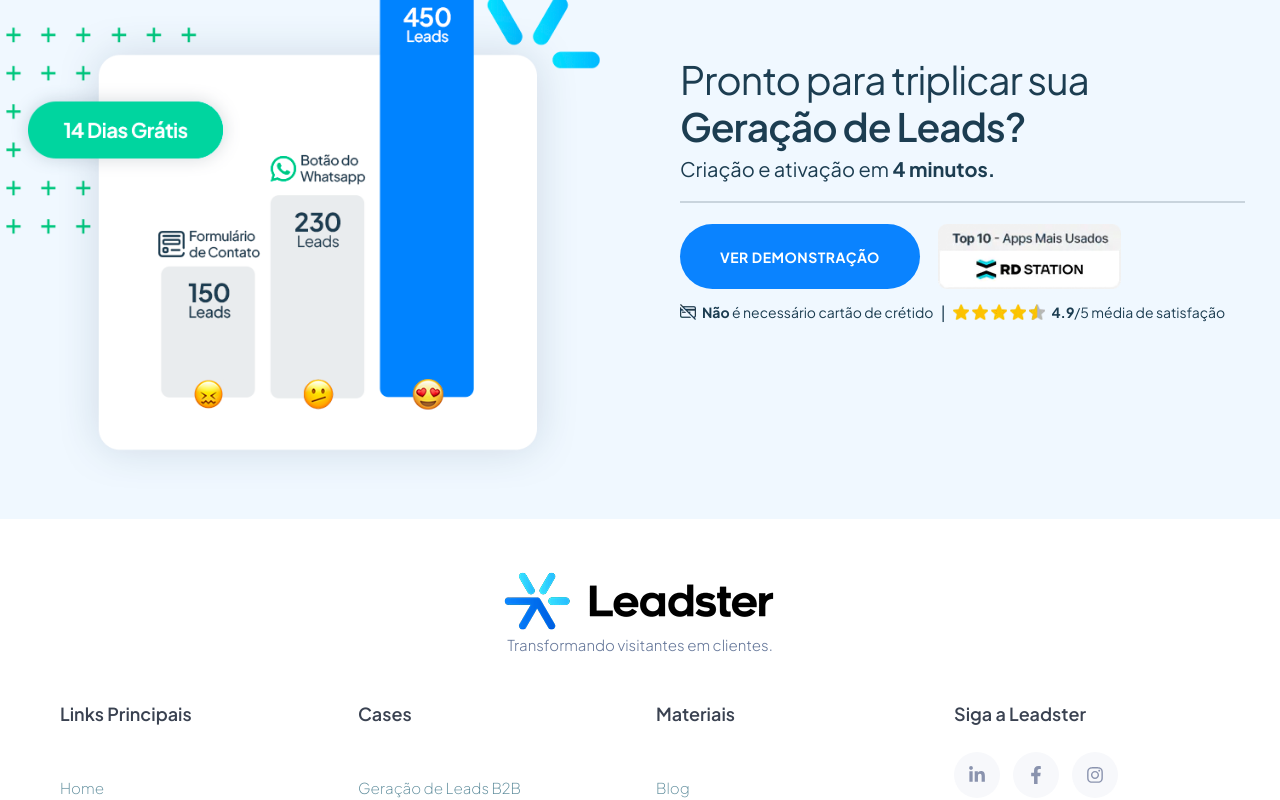
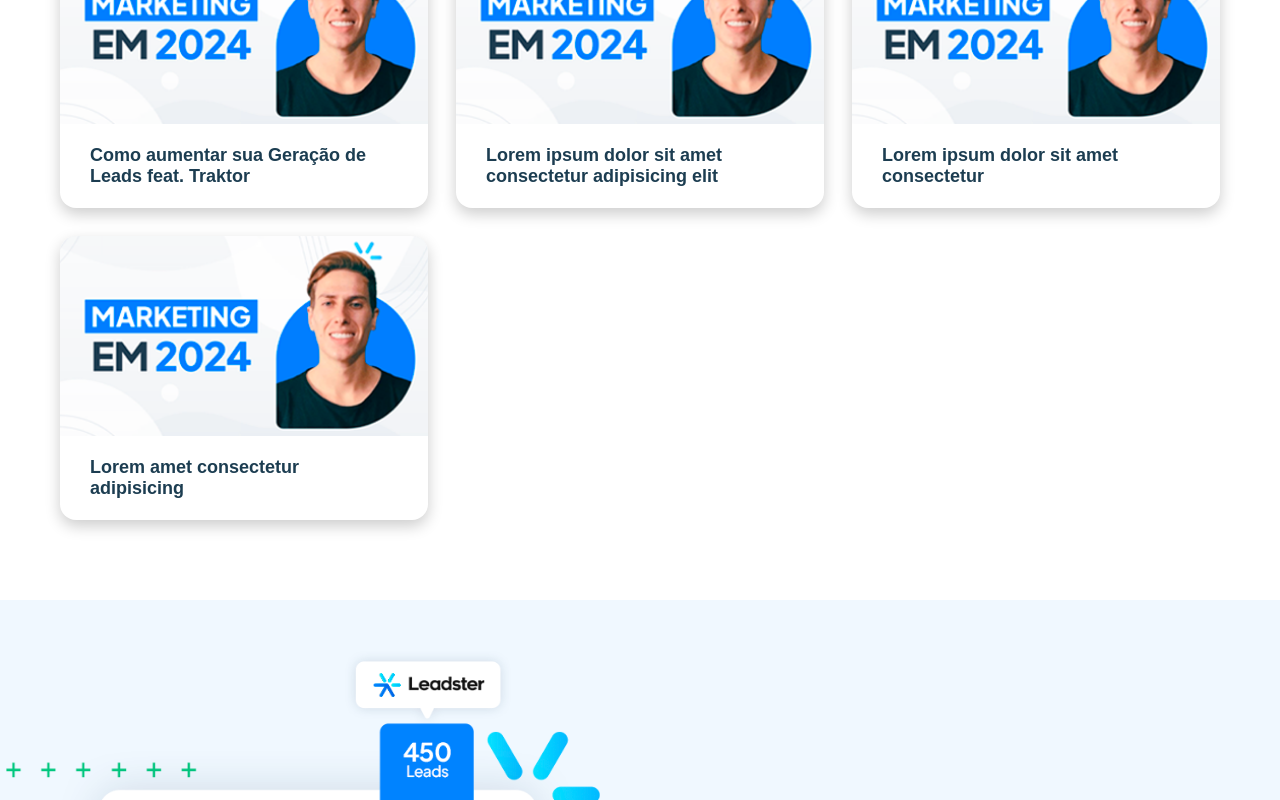
Before and after one commit to eduardodv/landing-page-videos, a Next.js app: page / in a window 1280 px wide. Shown: the part 879-1679 px from the top of the page. Built offline with nearby package versions, Linux system fonts and the light colour scheme.

Commit message:
Home | DVideoItem component done

```diff
--- /dev/null
+++ b/src/app/components/ListVideos/VideoItem/page.tsx
@@ -0,0 +1,28 @@
+'use client'
+
+import {
+  IconPLay,
+  ImageContainer,
+  ImageVideo,
+  Title,
+  VideoItemContainer,
+} from './styles'
+
+import playImage from '@/assets/icons/play.svg'
+
+interface VideoItemProps {
+  title: string
+  imageSrc: string
+}
+
+export function VideoItem({ title, imageSrc }: VideoItemProps) {
+  return (
+    <VideoItemContainer>
+      <ImageContainer>
+        <ImageVideo src={imageSrc} alt="" width={368} height={200} />
+        <IconPLay src={playImage} alt="" />
+      </ImageContainer>
+      <Title>{title}</Title>
+    </VideoItemContainer>
+  )
+}
--- /dev/null
+++ b/src/app/components/ListVideos/VideoItem/styles.ts
@@ -0,0 +1,81 @@
+import styled from 'styled-components'
+import Image from 'next/image'
+
+export const ImageContainer = styled.div`
+  height: 200px;
+  overflow: hidden;
+  position: relative;
+  background-color: ${(props) => props.theme.colors['gray-300']};
+
+  &:before {
+    content: '';
+    position: absolute;
+    top: 0;
+    left: 0;
+    right: 0;
+    bottom: 0;
+    z-index: 1;
+    opacity: 0;
+    background-color: ${(props) => props.theme.colors['blue-400']};
+    transition: all 0.3s ease;
+  }
+`
+
+export const ImageVideo = styled(Image)`
+  object-fit: cover;
+  width: 100%;
+  height: 100%;
+  transition: all 0.4s ease;
+`
+
+export const IconPLay = styled(Image)`
+  width: 75px;
+  height: 75px;
+  position: absolute;
+  top: 50%;
+  left: 50%;
+  transform: translate(-50%, -50%);
+  z-index: 2;
+  opacity: 0;
+  transition: all 0.2s ease;
+`
+
+export const Title = styled.h3`
+  height: 100%;
+  padding: 1.3125rem 1.875rem;
+  font-size: 18px;
+  font-weight: 600;
+  color: ${(props) => props.theme.colors['blue-800']};
+  transition: all 0.2s ease;
+`
+export const VideoItemContainer = styled.button`
+  width: 100%;
+  min-height: 260px;
+  border-radius: 16px;
+  text-align: left;
+  border: 0;
+  overflow: hidden;
+  cursor: pointer;
+  background-color: #fff;
+  box-shadow: 0 6px 15px rgba(0, 0, 0, 0.2);
+
+  &:hover {
+    ${ImageVideo} {
+      transform: scale(1.2);
+    }
+
+    ${Title} {
+      color: ${(props) => props.theme.colors['blue-400']};
+    }
+
+    ${ImageContainer} {
+      &:before {
+        opacity: 0.3;
+      }
+    }
+
+    ${IconPLay} {
+      opacity: 1;
+    }
+  }
+`
--- /dev/null
+++ b/src/app/components/ListVideos/page.tsx
@@ -0,0 +1,30 @@
+'use client'
+
+import { VideoItem } from './VideoItem/page'
+import { ErrorMessage, List, ListVideosContainer } from './styles'
+
+import data from '@/data/data.json'
+const { videos } = data
+
+export function ListVideos() {
+  return (
+    <ListVideosContainer>
+      <div className="container">
+        <List>
+          {videos.map((item) => {
+            return (
+              <VideoItem
+                key={item.id}
+                title={item.title}
+                imageSrc={item.image_src}
+              />
+            )
+          })}
+        </List>
+        {videos.length <= 0 && (
+          <ErrorMessage>Nenhum vídeo encontrato.</ErrorMessage>
+        )}
+      </div>
+    </ListVideosContainer>
+  )
+}
--- /dev/null
+++ b/src/app/components/ListVideos/styles.ts
@@ -0,0 +1,25 @@
+import styled from 'styled-components'
+
+export const ListVideosContainer = styled.section`
+  padding: 5rem 0;
+  color: ${(props) => props.theme.colors['blue-800']};
+`
+
+export const List = styled.div`
+  display: grid;
+  gap: 1.75rem;
+  grid-template-columns: repeat(3, 1fr);
+
+  @media (max-width: 575px) {
+    grid-template-columns: 1fr;
+  }
+
+  @media (min-width: 576px) and (max-width: 992px) {
+    grid-template-columns: repeat(2, 1fr);
+  }
+`
+
+export const ErrorMessage = styled.div`
+  text-align: center;
+  font-size: 1.2rem;
+`
--- a/src/app/page.tsx
+++ b/src/app/page.tsx
@@ -1,4 +1,5 @@
 import { TopBanner } from './components/TopBanner/page'
+import { ListVideos } from './components/ListVideos/page'
 import { DemoBanner } from './components/DemoBanner/page'
 
 export const metadata = {
@@ -11,7 +12,7 @@
   return (
     <main>
       <TopBanner />
-      <br />
+      <ListVideos />
       <DemoBanner />
     </main>
   )
--- a/src/data/data.json
+++ b/src/data/data.json
@@ -5,6 +5,28 @@
     "title_custom": "Mais Conversão",
     "subtitle": "Conheça as estratégias que <strong>mudaram o jogo</strong> e como aplicá-las no seu negócio"
   },
+  "videos": [
+    {
+      "id": 0,
+      "image_src": "/images/thumbnail.png",
+      "title": "Como aumentar sua Geração de Leads feat. Traktor"
+    },
+    {
+      "id": 1,
+      "image_src": "/images/thumbnail.png",
+      "title": "Lorem ipsum dolor sit amet consectetur adipisicing elit"
+    },
+    {
+      "id": 2,
+      "image_src": "/images/thumbnail.png",
+      "title": "Lorem ipsum dolor sit amet consectetur"
+    },
+    {
+      "id": 4,
+      "image_src": "/images/thumbnail.png",
+      "title": "Lorem amet consectetur adipisicing"
+    }
+  ],
   "banner_demo": {
     "title": "Pronto para triplicar sua <strong>Geração de Leads?</strong>",
     "subtitle": "Criação e ativação em <strong>4 minutos.</strong>",
```
Also changed, not shown: public/images/thumbnail.png (added), src/assets/icons/play.svg (added).
